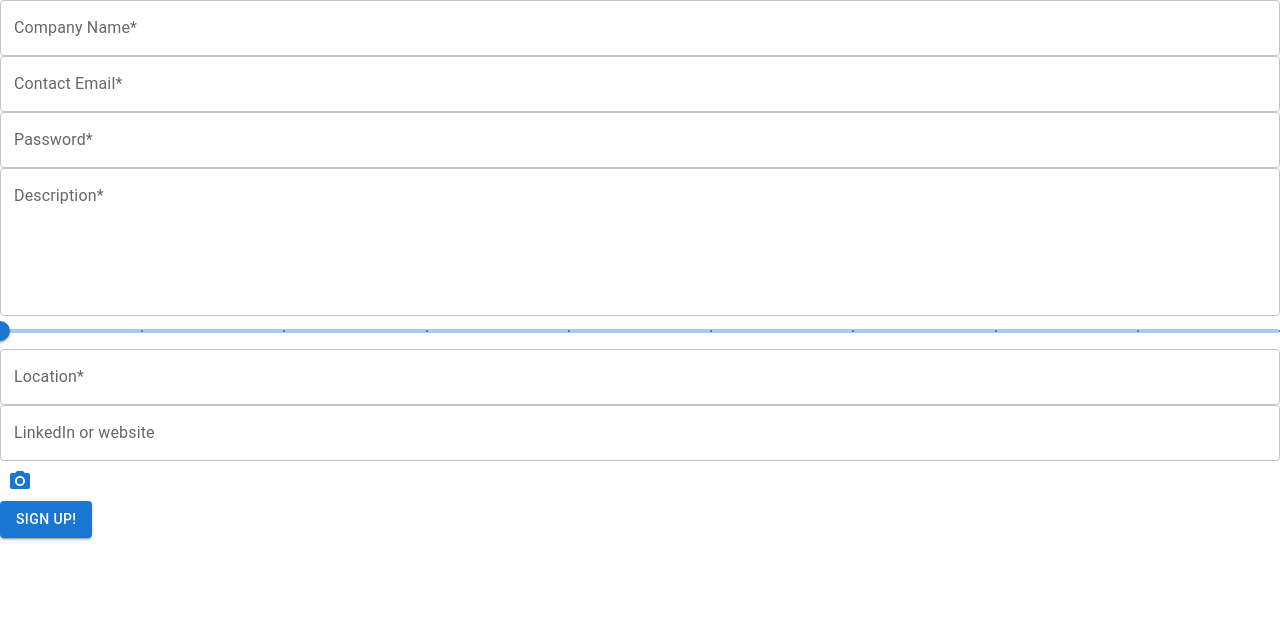
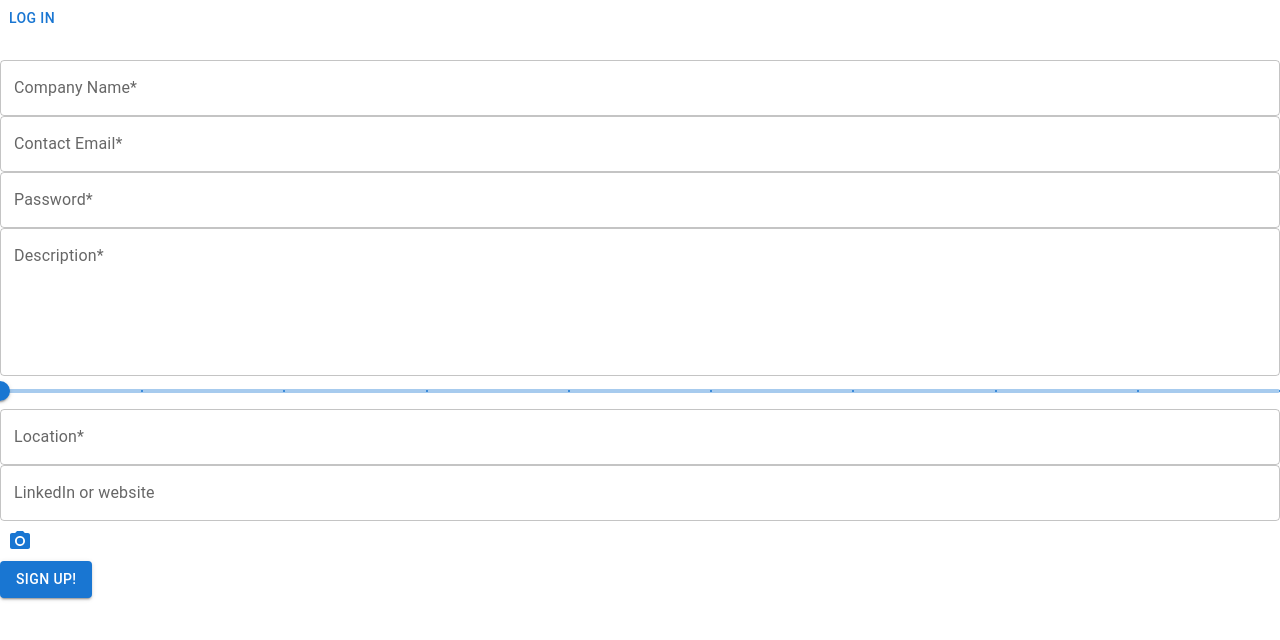
Before and after one commit to gnwx/juniorum, a React (Vite) app in the folder client/: page /signup in a window 1280 px wide. Shown: the top 640 px of the page. Built offline with nearby package versions, Linux system fonts and the light colour scheme; what Yup would draw is missing.

Commit message:
added navbar and fixed localstorage in postfor

```diff
--- a/client/src/App.jsx
+++ b/client/src/App.jsx
@@ -6,12 +6,17 @@ import Signup from "./pages/Signup";
 import CreatePost from "./pages/CreatePost";
 import Jobs from "./pages/Jobs";
 
+//components
+import Navbar from "./components/Navbar";
+
 import { useAuthContext } from "./hooks/useAuthContext";
 
 const App = () => {
   const { company } = useAuthContext();
 
   return (
+    <>
+      <Navbar />
       <Routes>
         <Route path="/" element={<Jobs />} />
         <Route
@@ -27,6 +32,7 @@ const App = () => {
           element={company ? <CreatePost /> : <Navigate to="/login" />}
         />
       </Routes>
+    </>
   );
 };
 
--- /dev/null
+++ b/client/src/components/Navbar.jsx
@@ -0,0 +1,19 @@
+import { Box } from "@mui/material";
+import React from "react";
+import Button from "@mui/material/Button";
+import { useAuthContext } from "../hooks/useAuthContext";
+
+const Navbar = () => {
+  const { company, setLogout } = useAuthContext();
+  return (
+    <Box sx={{ height: 60 }}>
+      {company ? (
+        <Button onClick={setLogout}>Log out</Button>
+      ) : (
+        <Button href="/login">Log In</Button>
+      )}
+    </Box>
+  );
+};
+
+export default Navbar;
--- a/client/src/components/PostForm.jsx
+++ b/client/src/components/PostForm.jsx
@@ -1,16 +1,19 @@
 import React from "react";
+
+//mui componenets
 import TextField from "@mui/material/TextField";
 import Button from "@mui/material/Button";
 import Select from "@mui/material/Select";
 import MenuItem from "@mui/material/MenuItem";
 
-import { Formik, Field, Form, ErrorMessage } from "formik";
+import { Formik, Field, Form } from "formik";
+
 import { usePost } from "../hooks/usePost";
 import { postValidation } from "../helpers/postValidation";
 const PostForm = () => {
   const { post, isLoading } = usePost();
 
-  const company = JSON.parse(localStorage.getItem("company"));
+  const company = JSON.parse(sessionStorage.getItem("company"));
   const salaryOptions = [
     { value: "1000-2000", label: "1000-2000" },
     { value: "2000-3000", label: "2000-3000" },
@@ -25,7 +28,7 @@ const PostForm = () => {
   return (
     <Formik
       initialValues={{
-        contactEmail: "",
+        contactEmail: company.email || "",
         position: "",
         type: "",
         requirements: "",
@@ -39,10 +42,11 @@ const PostForm = () => {
         resetForm();
       }}
     >
-      {({ errors, touched, getFieldProps }) => (
+      {({ errors, touched, getFieldProps, values }) => (
         <Form>
           <TextField
             {...getFieldProps("contactEmail")}
+            disabled={values.useSessionEmail}
             label="Contact Email"
             variant="outlined"
             fullWidth
```
Lines whose indentation alone changed are shown as unchanged.
